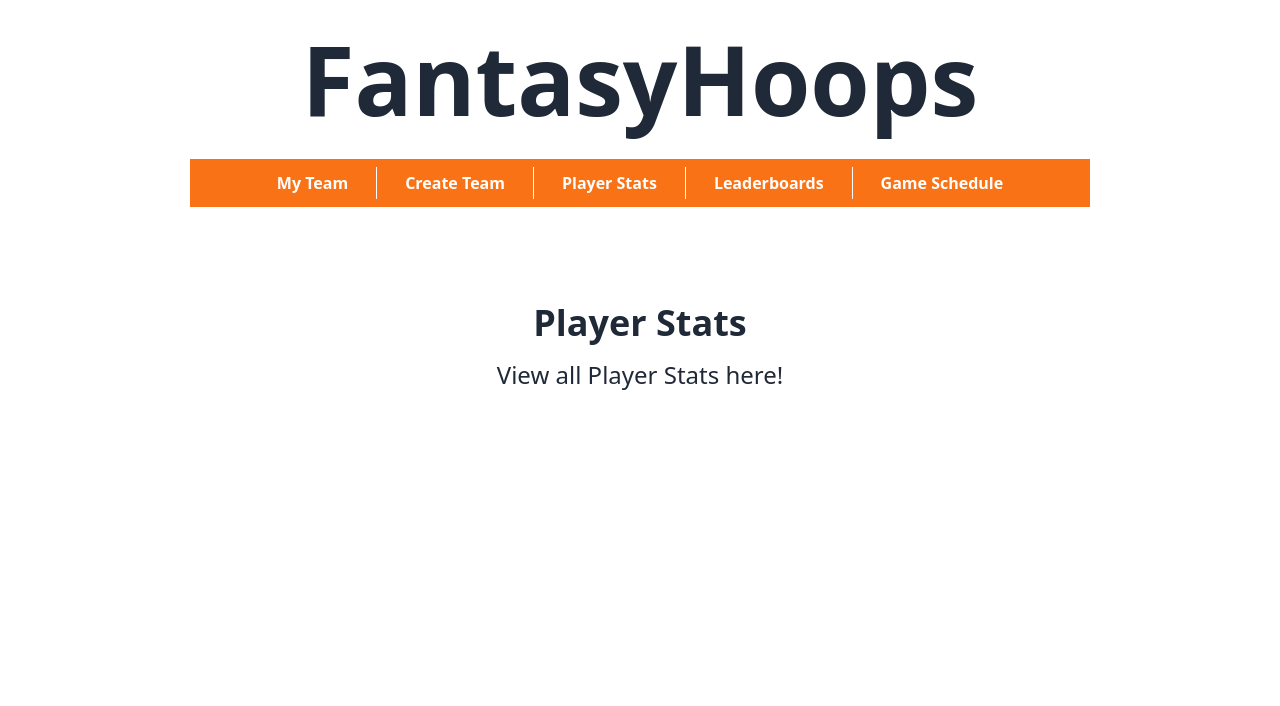
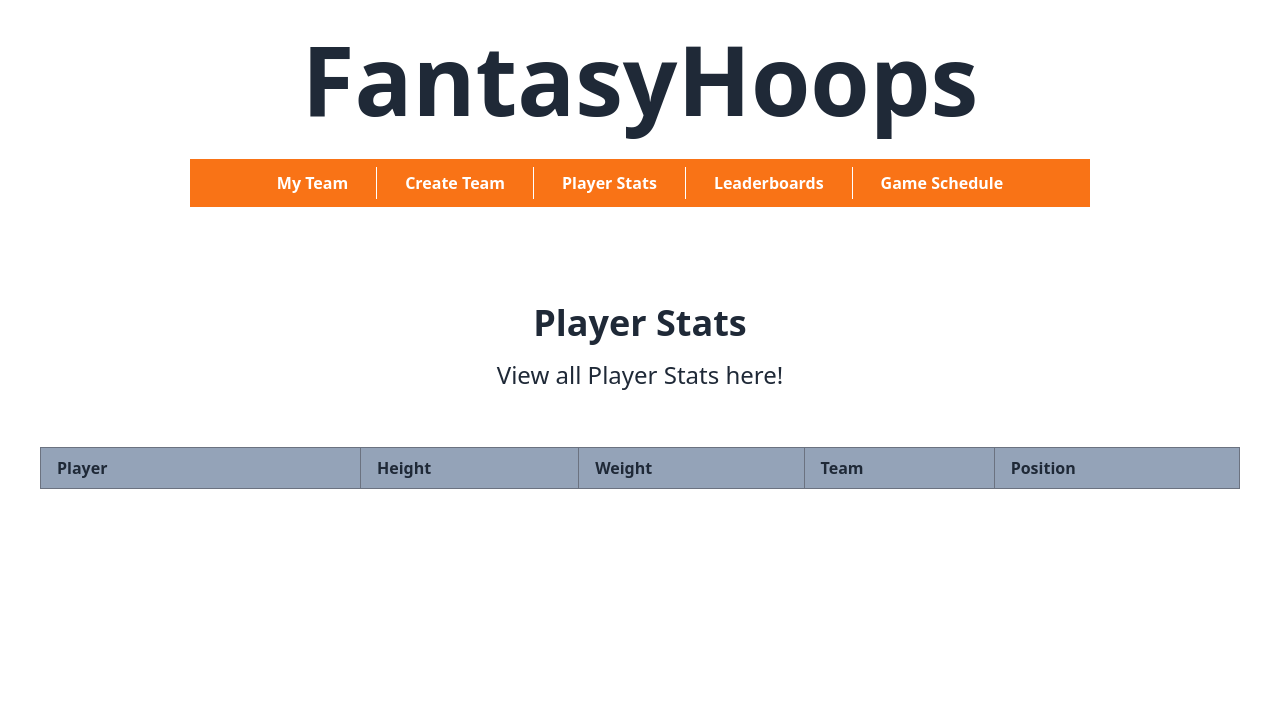
Before and after one commit to 6uan/Fantasy-Basketball, a Flask app: page /playerstats in a window 1280 px wide. Shown: the part 57-763 px from the top of the page. Run offline with Flask 3, Linux system fonts and the light colour scheme; data that the repository does not hold is empty.

Commit message:
refactor: updated both playershop and playerstats UI, still missing logic components

```diff
--- a/templates/pages/playerstats.html
+++ b/templates/pages/playerstats.html
@@ -11,18 +11,41 @@
     View all Player Stats here!
   </p>
 
-  <div id="cards-container" class="grid grid-cols-5 gap-4">
-    {% for player in players %}
-    <div class="card bg-white p-4 rounded shadow border-2 h-96">
-      <h1 class="text-xl font-bold">{{ player['display_first_last'] }}</h1>
-      <div class="flex gap-2">
-        <p>{{player['height']}} "</p>
-        <p>{{player['weight']}} lbs</p>
-      </div>
-      <p>Team: {{ player['team_name'] }}</p>
-      <p>Position: {{ player['position'] }}</p>
-    </div>
-    {% endfor %}
+  <div class="overflow-x-auto">
+    <table class="min-w-full bg-white border-collapse border border-gray-200">
+      <thead>
+        <tr class="bg-slate-400 border-gray-200 border-b">
+          <th class="py-2 px-4 w-80 border border-gray-500 text-left">
+            Player
+          </th>
+          <th class="py-2 px-4 border border-gray-500 text-left">Height</th>
+          <th class="py-2 px-4 border border-gray-500 text-left">Weight</th>
+          <th class="py-2 px-4 border border-gray-500 text-left">Team</th>
+          <th class="py-2 px-4 border border-gray-500 text-left">Position</th>
+        </tr>
+      </thead>
+      <tbody>
+        {% for player in players %}
+        <tr class="hover:bg-gray-100">
+          <td class="py-2 px-4 border-b border-gray-200 font-bold">
+            {{ player['display_first_last'] }}
+          </td>
+          <td class="py-2 px-4 border-b border-gray-200">
+            {{ player['height'] }} "
+          </td>
+          <td class="py-2 px-4 border-b border-gray-200">
+            {{ player['weight'] }} lbs
+          </td>
+          <td class="py-2 px-4 border-b border-gray-200">
+            {{ player['team_name'] }}
+          </td>
+          <td class="py-2 px-4 border-b border-gray-200">
+            {{ player['position'] }}
+          </td>
+        </tr>
+        {% endfor %}
+      </tbody>
+    </table>
   </div>
 </div>
 
```
Also changed, not shown: templates/pages/playershop.html (+15 -8 lines), static/css/tailwind.css.
